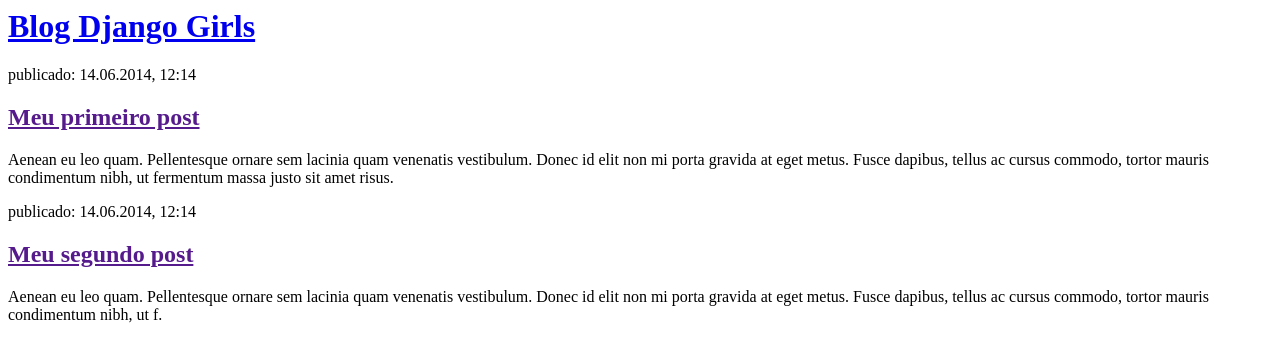
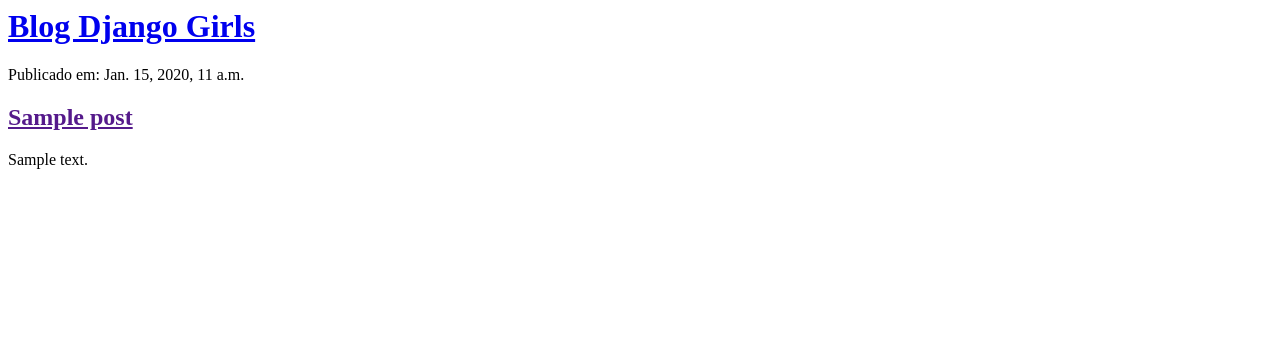
Before and after one commit to rfreitaz/myfirstblog, a Django app: page / in a window 1280 px wide. Shown: the top 362 px of the page. Run offline with Django 3.2, Linux system fonts and the light colour scheme; tables that the repository leaves empty hold one stand-in row (values such as "Sample post").

Commit message:
Modelos modificados para exibir os posts a partir da base de dados.

```diff
--- a/myenv/blog/templates/blog/post_list.html
+++ b/myenv/blog/templates/blog/post_list.html
@@ -6,8 +6,14 @@
         <div>
             <h1><a href="/">Blog Django Girls</a></h1>
         </div>
-
-        <div>
+        {% for post in posts %}
+            <div>
+                <p>Publicado em: {{ post.published_date }}</p>
+                <h2><a href="">{{ post.title }}</a></h2>
+                <p>{{ post.text|linebreaksbr }}</p>
+            </div>
+        {% endfor %}
+        <!-- <div>
             <p>publicado: 14.06.2014, 12:14</p>
             <h2><a href="">Meu primeiro post</a></h2>
             <p>Aenean eu leo quam. Pellentesque ornare sem lacinia quam venenatis vestibulum. Donec id elit non mi porta gravida at eget metus. Fusce dapibus, tellus ac cursus commodo, tortor mauris condimentum nibh, ut fermentum massa justo sit amet risus.</p>
@@ -17,6 +23,6 @@
             <p>publicado: 14.06.2014, 12:14</p>
             <h2><a href="">Meu segundo post</a></h2>
             <p>Aenean eu leo quam. Pellentesque ornare sem lacinia quam venenatis vestibulum. Donec id elit non mi porta gravida at eget metus. Fusce dapibus, tellus ac cursus commodo, tortor mauris condimentum nibh, ut f.</p>
-        </div>
+        </div> -->
     </body>
 </html>
--- a/myenv/blog/views.py
+++ b/myenv/blog/views.py
@@ -1,5 +1,8 @@
 from django.shortcuts import render
+from django.utils import timezone
+from .models import Post
 
 # Create your views here.
 def post_list(request):
-    return render(request, 'blog/post_list.html', {})
+    posts = Post.objects.filter(published_date__lte=timezone.now()).order_by('published_date')
+    return render(request, 'blog/post_list.html', {'posts': posts})
```
